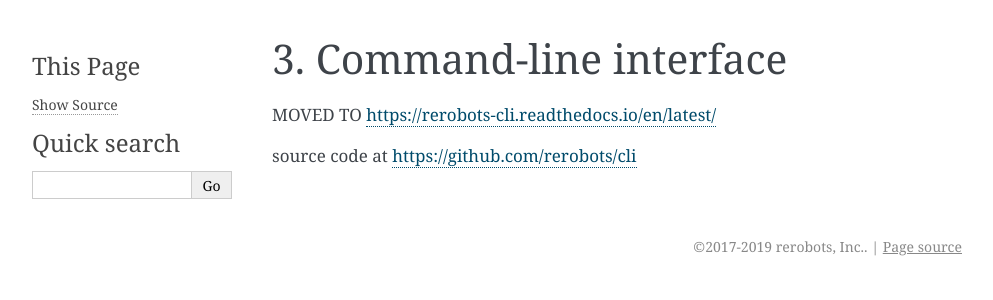
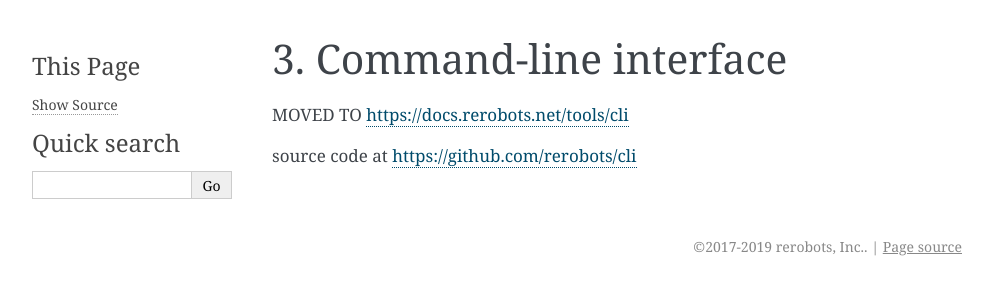
Before and after one commit to rerobots/py, a Sphinx documentation site: the page built from doc/cli.rst, in a window 1280 px wide. Shown: the top 300 px of the page, without its empty margins (148-1141 px from the left). Built offline with Sphinx 7.4.7, drawn with Linux system fonts in a browser that asks for light colours; part of the change alters nothing that is shown.

Commit message:
DOC: new URL

```diff
--- a/doc/cli.rst
+++ b/doc/cli.rst
@@ -1,6 +1,6 @@
 Command-line interface
 ======================
 
-MOVED TO https://rerobots-cli.readthedocs.io/en/latest/
+MOVED TO https://docs.rerobots.net/tools/cli
 
 source code at https://github.com/rerobots/cli
```
